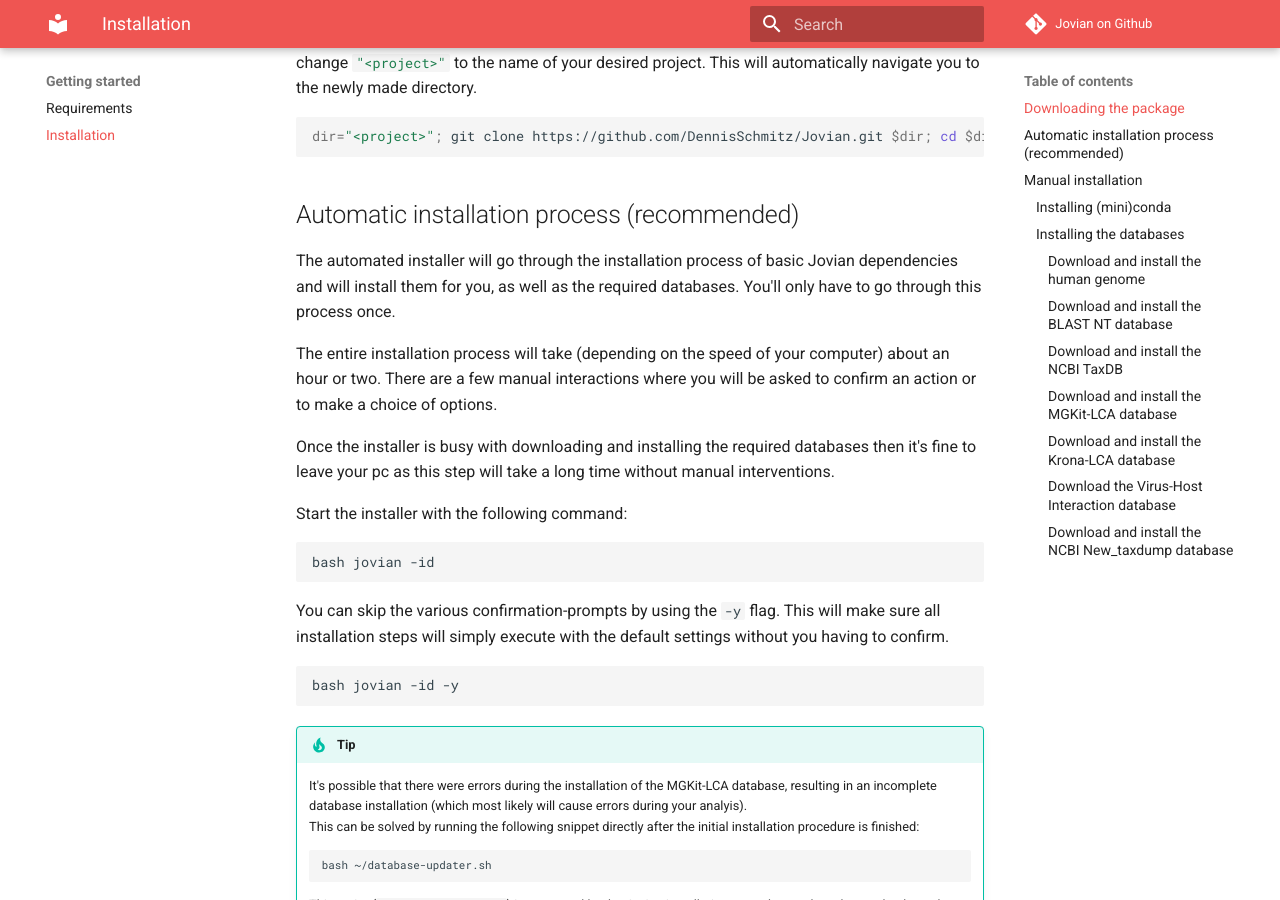
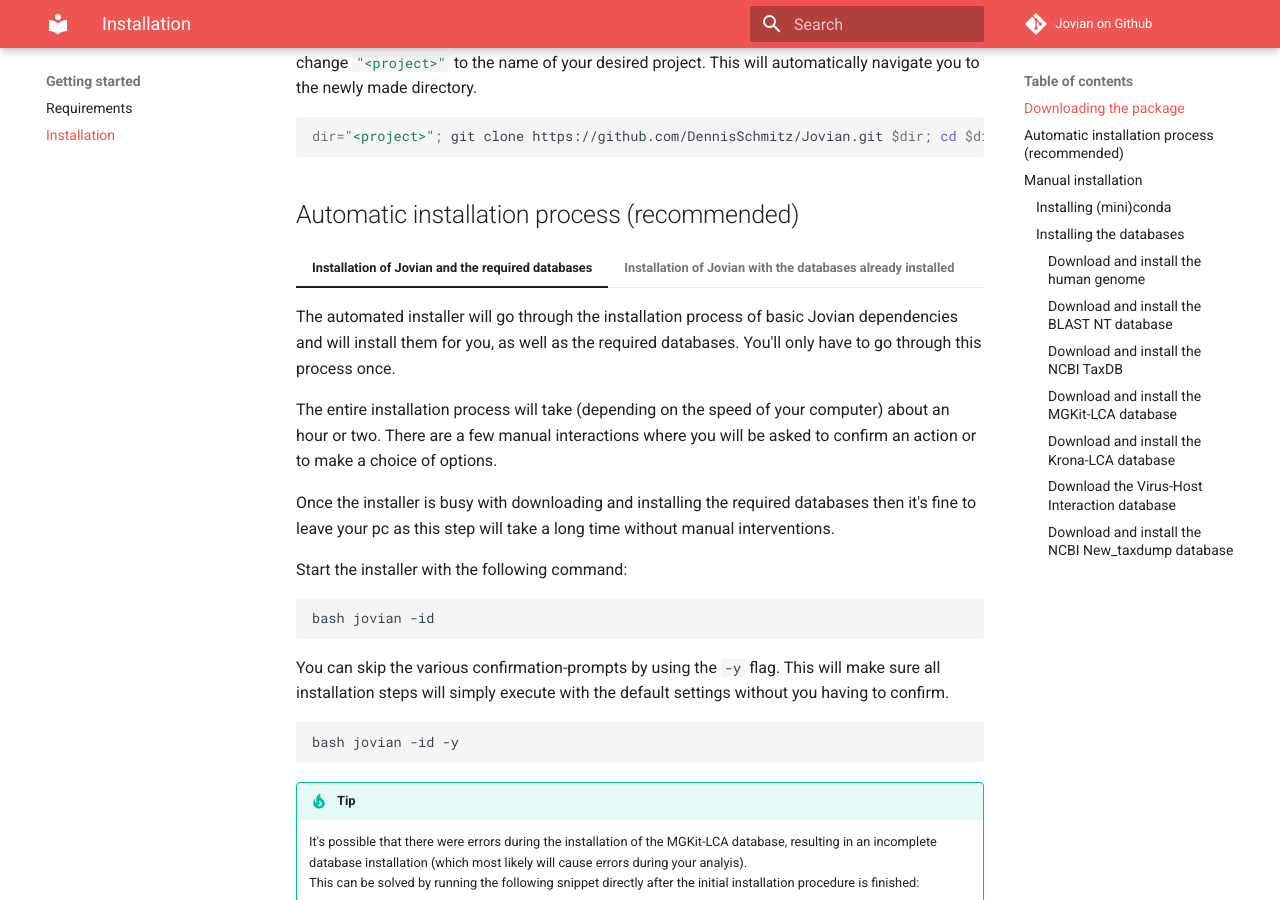
Before and after one commit to florianzwagemaker/jovian-docs, an MkDocs documentation site: the page built from docs/Getting-started/Installation.md, in a window 1280 px wide and 900 px high, scrolled down 536 px. Built offline with MkDocs 1.6.1 and Material for MkDocs 9.7.7, drawn with Linux system fonts in a browser that asks for light colours; comment, search, counter and statistics services are not loaded; some of the changed lines change nothing that is shown.

Commit message:
updated installation instructions

````diff
--- a/docs/Getting-started/Installation.md
+++ b/docs/Getting-started/Installation.md
@@ -21,33 +21,45 @@
 
 ## Automatic installation process (recommended)
 
-The automated installer will go through the installation process of basic Jovian dependencies and will install them for you, as well as the required databases. You'll only have to go through this process once.
+=== "Installation of Jovian and the required databases"
+    The automated installer will go through the installation process of basic Jovian dependencies and will install them for you, as well as the required databases. You'll only have to go through this process once.
 
-The entire installation process will take (depending on the speed of your computer) about an hour or two. There are a few manual interactions where you will be asked to confirm an action or to make a choice of options.
+    The entire installation process will take (depending on the speed of your computer) about an hour or two. There are a few manual interactions where you will be asked to confirm an action or to make a choice of options.
 
-Once the installer is busy with downloading and installing the required databases then it's fine to leave your pc as this step will take a long time without manual interventions.
+    Once the installer is busy with downloading and installing the required databases then it's fine to leave your pc as this step will take a long time without manual interventions.
 
-Start the installer with the following command:
+    Start the installer with the following command:
 
-```bash
-bash jovian -id
-```
-
-You can skip the various confirmation-prompts by using the `-y` flag. This will make sure all installation steps will simply execute with the default settings without you having to confirm.
-
-```bash
-bash jovian -id -y
-```
-
-!!! tip
-    It's possible that there were errors during the installation of the MGKit-LCA database, resulting in an incomplete database installation (which most likely will cause errors during your analyis).
-    This can be solved by running the following snippet directly after the initial installation procedure is finished:
     ```bash
-    bash ~/database-updater.sh
+    bash jovian -id
     ```
 
-    This script (`database-updater.sh`) is generated by the Jovian installation procedure and can be used to keep the databases, required by Jovian, up-to-date on your system.
+    You can skip the various confirmation-prompts by using the `-y` flag. This will make sure all installation steps will simply execute with the default settings without you having to confirm.
 
+    ```bash
+    bash jovian -id -y
+    ```
+
+    !!! tip
+        It's possible that there were errors during the installation of the MGKit-LCA database, resulting in an incomplete database installation (which most likely will cause errors during your analyis).
+        This can be solved by running the following snippet directly after the initial installation procedure is finished:
+        ```bash
+        bash ~/database-updater.sh
+        ```
+
+        This script (`database-updater.sh`) is generated by the Jovian installation procedure and can be used to keep the databases, required by Jovian, up-to-date on your system.
+
+=== "Installation of Jovian with the databases already installed"
+    When you don't have to install the required databases, you can simply start an analysis.
+
+    If it's the first time you're using Jovian then the interactive installer will be started. There are a few manual interactions where you will be asked to confirm an action or to make a choice of options.
+
+    The entire installation procedure will take about an hour (depending on the speed of your computer).
+
+    During the installation you will be asked _where_ the required databases are located. If you're unsure about this information then please consult with your local system administrator before continuing.
+
+    !!! tip
+        You can skip nearly all prompts and simply go for the default settings by using `-y` at the end of your command.
 
 ## Manual installation
 
````
Also changed, not shown: docs/Workflows/Nanopore/Reference.md (line endings or trailing spaces).
